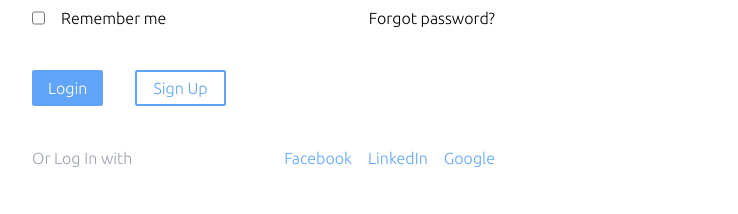
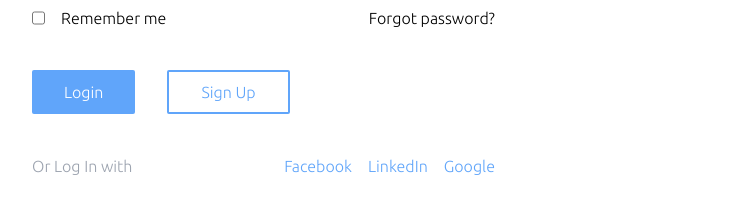
Before and after one commit to pachekox/nanoacquire, a plain HTML site: page login.html in a window 1280 px wide. Shown: the part 380-594 px from the top of the page, without its empty margins (8-746 px from the left). Drawn offline with nearby package versions, Linux system fonts and the light colour scheme.

Commit message:
increase button size login.html

```diff
--- a/login.html
+++ b/login.html
@@ -31,8 +31,8 @@
 		</div>
 
 			<div class="flex flex-row gap-x-8 my-10">
-				<button class="bg-blue-400 rounded-sm px-4 py-1 text-white">Login</button>
-				<button class="border-solid border-2 border-blue-400 text-blue-400 px-4 py-1 rounded-sm">Sign Up</button>
+				<button class="bg-blue-400 rounded-sm px-8 py-2 text-white">Login</button>
+				<button class="border-solid border-2 border-blue-400 text-blue-400 px-8 py-2 rounded-sm">Sign Up</button>
 
 			</div>
 			<div class="flex flex-row justify-between">
```
